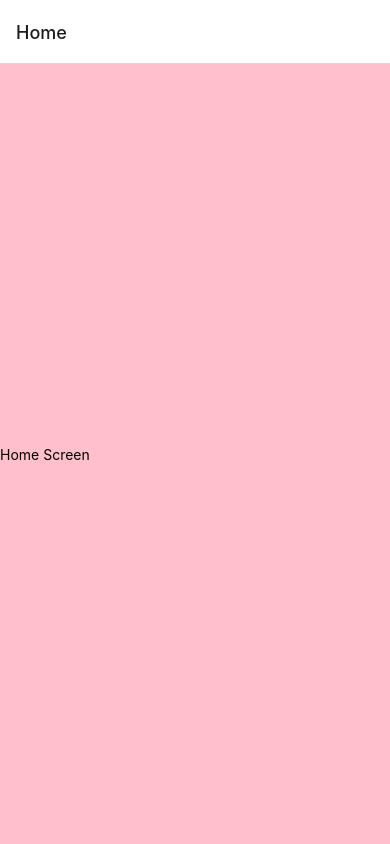
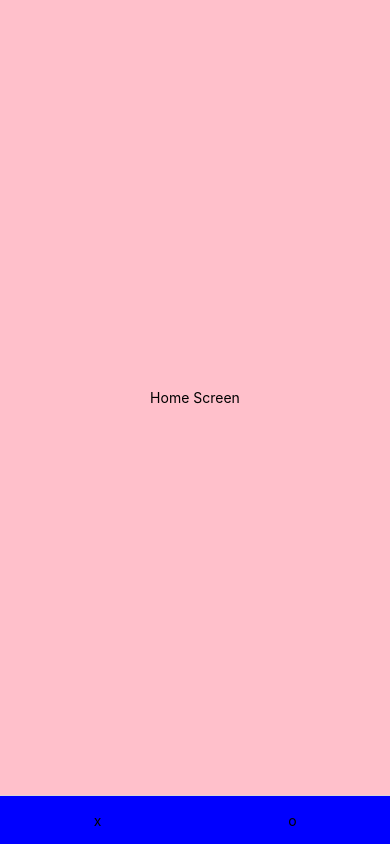
Before and after one commit to SDeaver/PsiCrowdApp, a React Native app: screen /Home in a window 390 px wide. Built offline with nearby package versions, Linux system fonts and the light colour scheme.

Commit message:
basic tab navigation

```diff
--- a/App.js
+++ b/App.js
@@ -3,12 +3,14 @@
 import { View, Text } from 'react-native';
 
 import { NavigationContainer } from '@react-navigation/native';
-import { createNativeStackNavigator } from '@react-navigation/native-stack';
+import { createBottomTabNavigator } from '@react-navigation/bottom-tabs';
 
+import { allStyles } from './styles/AllStyles';
 import HomeScreen from './screens/HomeScreen';
 import UserScreen from './screens/UserScreen';
+import { HomeIcon, UserIcon } from './components/Icons';
 
-const Stack = createNativeStackNavigator();
+const Tab = createBottomTabNavigator();
 
 
 export default function App() {
@@ -16,10 +18,31 @@ export default function App() {
   return (
 
       <NavigationContainer>
-         <Stack.Navigator initialRouteName="Home">
-            <Stack.Screen name="Home" component={HomeScreen} />
-            <Stack.Screen name="User" component={UserScreen} />
-         </Stack.Navigator>
+         <Tab.Navigator
+            initialRouteName='Home'
+            screenOptions={
+               {
+                  tabBarShowLabel: false,
+                  tabBarStyle: allStyles.tabBarMainStyle,
+                  headerShown: false,
+               }
+            }
+         >
+            <Tab.Screen
+               name="Home"
+               component={HomeScreen}
+               options={
+                  { tabBarIcon: ()=> { return (<HomeIcon/>) } }
+               }
+            />
+            <Tab.Screen
+               name="User"
+               component={UserScreen}
+               options={
+                  { tabBarIcon: ()=> { return (<UserIcon/>) } }
+               }
+            />
+         </Tab.Navigator>
       </NavigationContainer>
 
   );
--- /dev/null
+++ b/components/Icons.js
@@ -0,0 +1,13 @@
+import { Text } from 'react-native';
+
+export function HomeIcon() {
+   return(
+      <Text>x</Text>
+   )
+}
+
+export function UserIcon() {
+   return(
+      <Text>o</Text>
+   )
+}
--- a/package.json
+++ b/package.json
@@ -9,8 +9,8 @@
     "web": "expo start --web"
   },
   "dependencies": {
+    "@react-navigation/bottom-tabs": "^6.6.1",
     "@react-navigation/native": "^6.1.18",
-    "@react-navigation/native-stack": "^6.11.0",
     "expo": "~51.0.28",
     "expo-status-bar": "~1.12.1",
     "react": "18.2.0",
--- a/styles/AllStyles.js
+++ b/styles/AllStyles.js
@@ -3,12 +3,13 @@ import { StyleSheet } from 'react-native';
 
 export const colors = {
    brand_01: 'pink',
+   brand_02: 'blue',
 }
 
 
 export const allStyles = StyleSheet.create ({
    mainContainer: {
-      alignContent: 'center',
+      alignItems: 'center',
       justifyContent: 'center',
       height: '100%',
       backgroundColor: colors.brand_01,
@@ -21,4 +22,7 @@ export const allStyles = StyleSheet.create ({
       marginBottom: 20,
       backgroundColor: colors.text,
    },
+   tabBarMainStyle: {
+      backgroundColor: colors.brand_02,
+   }
 })
```
Also changed, not shown: 1 other file (tests, documents, lock files or other folders).
